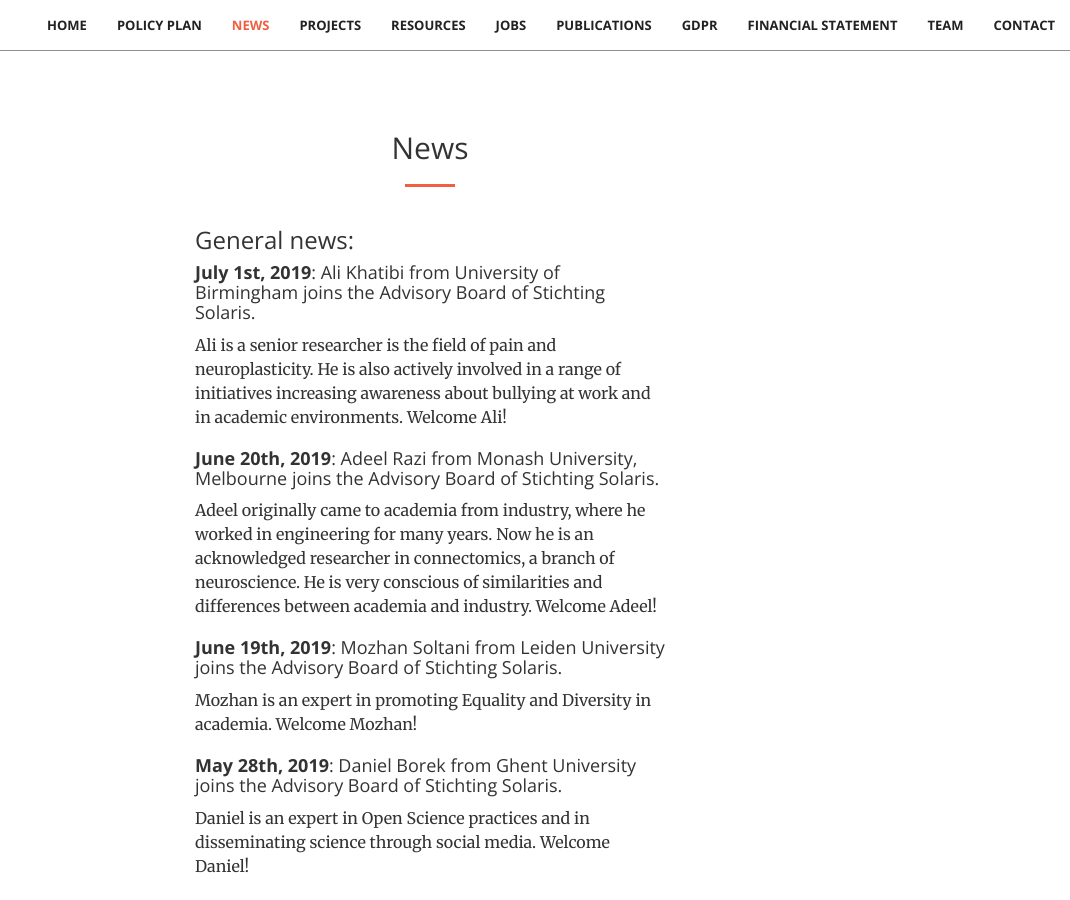
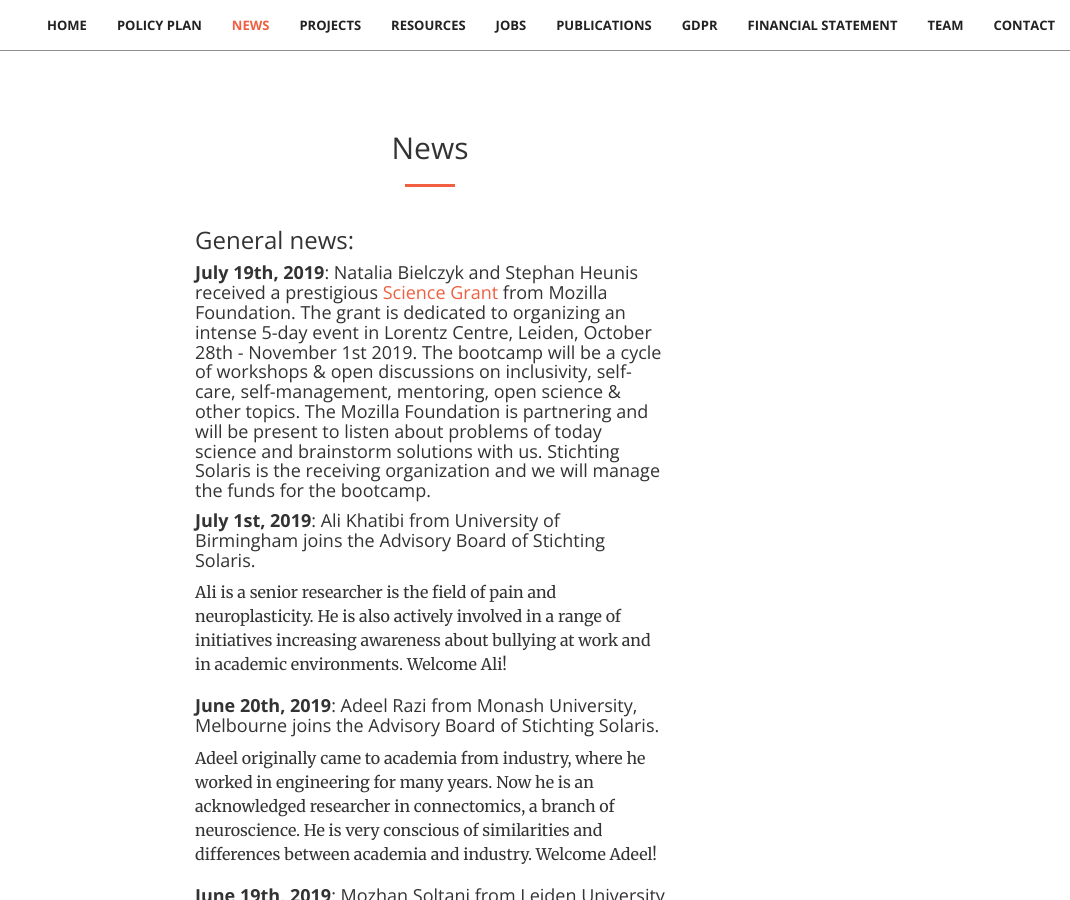
Before and after one commit to stichting-solaris/stichting-solaris.github.io, a Jekyll site: the page built from index.html, in a window 1280 px wide and 900 px high, scrolled down 5272 px. Shown: the whole window, without its empty margins (210-1280 px from the left). Built offline with Jekyll 4.4.1, drawn with Linux system fonts in a browser that asks for light colours.

Commit message:
Update news.html

```diff
--- a/_includes/news.html
+++ b/_includes/news.html
@@ -16,7 +16,16 @@
 
 <!-- General news: -->
                 <h3 class="section-heading">General news:</h3>
-
+                <h4 class="section-heading"><b>July 19th, 2019</b>: Natalia Bielczyk and Stephan Heunis
+                    received a prestigious
+                    <a href="https://medium.com/read-write-participate/announcing-9-awards-for-open-science-eaf8f5b36e85">Science Grant</a> from Mozilla Foundation.
+                    The grant is dedicated to organizing an intense 5-day event in Lorentz Centre, Leiden,
+                    October 28th - November 1st 2019.
+                    The bootcamp will be a cycle of workshops & open discussions on inclusivity,
+                    self-care, self-management, mentoring, open science & other topics.
+                    The Mozilla Foundation is partnering and will be present to listen about problems of today science
+                    and brainstorm solutions with us.
+                    Stichting Solaris is the receiving organization and we will manage the funds for the bootcamp.</h4>
                 <h4 class="section-heading"><b>July 1st, 2019</b>: Ali Khatibi from University of Birmingham
                     joins the Advisory Board of Stichting Solaris.</h4>
                 <p>Ali is a senior researcher is the field of pain and neuroplasticity.
```
